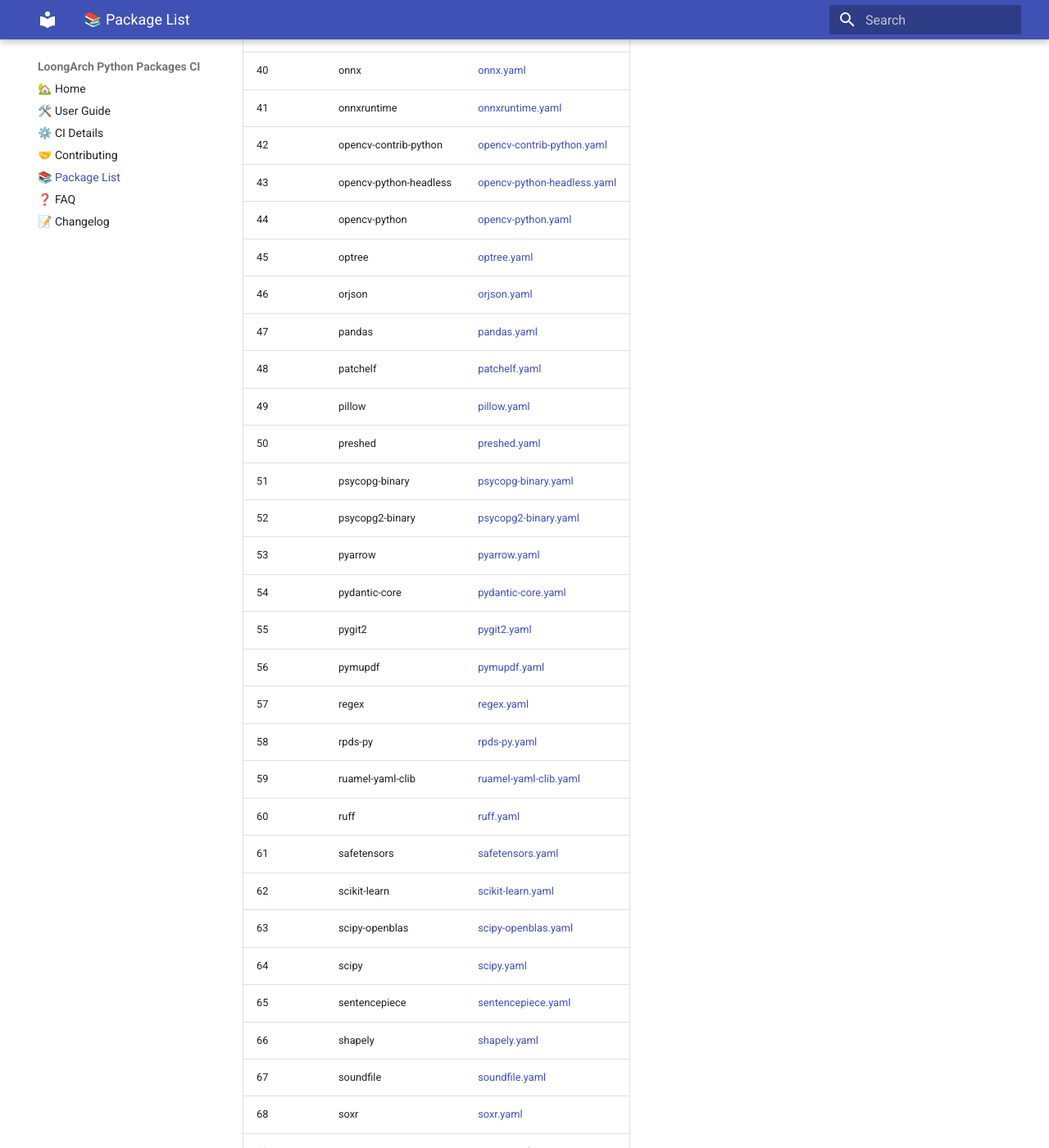
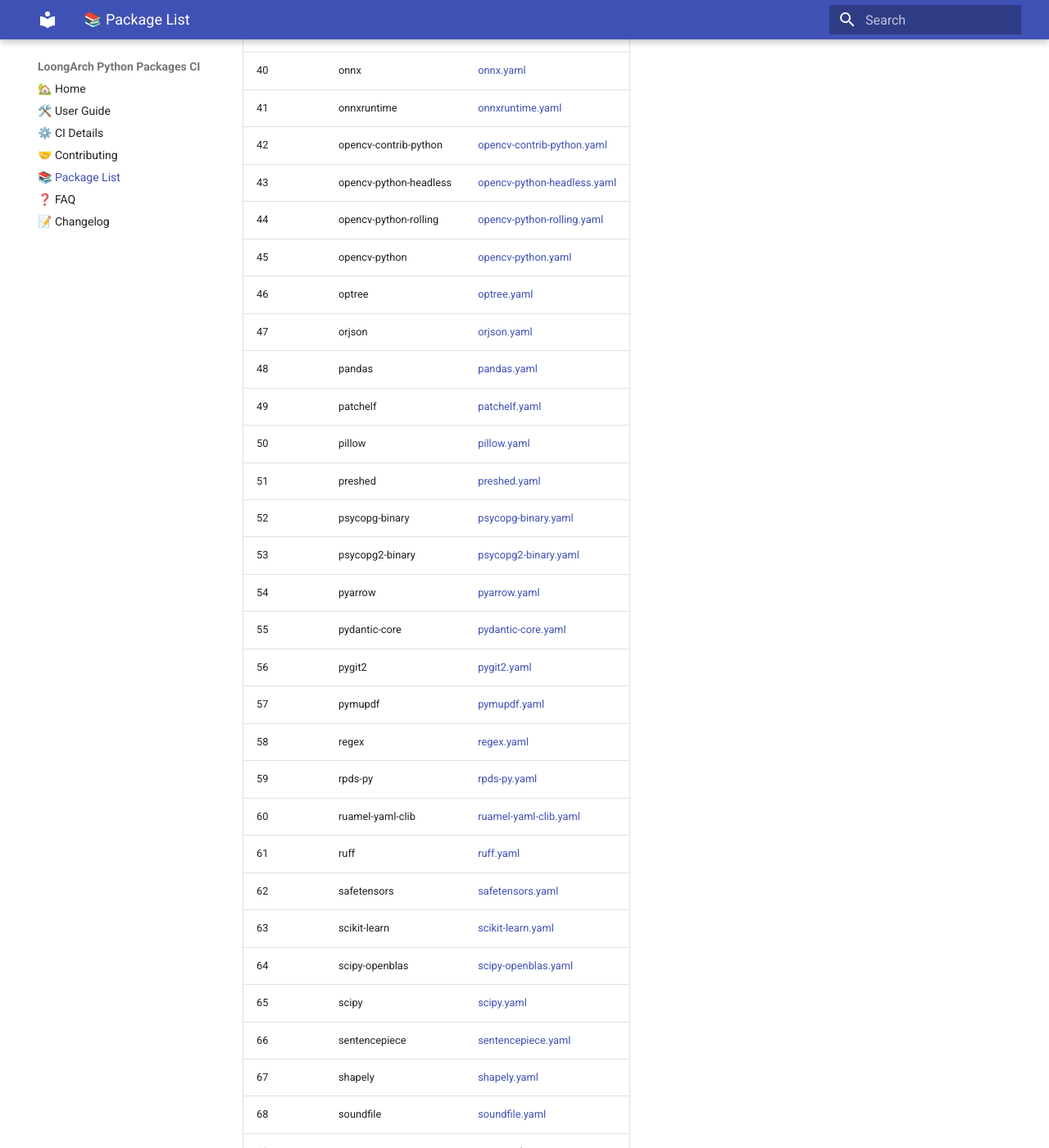
Before and after one commit to wxpppp/pypi, an MkDocs documentation site: the page built from docs/package-list.md, in a window 1280 px wide and 1400 px high, scrolled down 1935 px. Shown: the whole window at 82% size. Built offline with MkDocs 1.6.1 and Material for MkDocs 9.7.7, drawn with Linux system fonts in a browser that asks for light colours; some of the changed text lies outside the part shown.

Commit message:
auto: update bilingual README and package list docs

```diff
--- a/docs/package-list.md
+++ b/docs/package-list.md
@@ -45,43 +45,44 @@
 | 41 | onnxruntime | [onnxruntime.yaml](https://github.com/Loongson-Cloud-Community/pypi/blob/main/.github/workflows/onnxruntime.yaml) |
 | 42 | opencv-contrib-python | [opencv-contrib-python.yaml](https://github.com/Loongson-Cloud-Community/pypi/blob/main/.github/workflows/opencv-contrib-python.yaml) |
 | 43 | opencv-python-headless | [opencv-python-headless.yaml](https://github.com/Loongson-Cloud-Community/pypi/blob/main/.github/workflows/opencv-python-headless.yaml) |
-| 44 | opencv-python | [opencv-python.yaml](https://github.com/Loongson-Cloud-Community/pypi/blob/main/.github/workflows/opencv-python.yaml) |
-| 45 | optree | [optree.yaml](https://github.com/Loongson-Cloud-Community/pypi/blob/main/.github/workflows/optree.yaml) |
-| 46 | orjson | [orjson.yaml](https://github.com/Loongson-Cloud-Community/pypi/blob/main/.github/workflows/orjson.yaml) |
-| 47 | pandas | [pandas.yaml](https://github.com/Loongson-Cloud-Community/pypi/blob/main/.github/workflows/pandas.yaml) |
-| 48 | patchelf | [patchelf.yaml](https://github.com/Loongson-Cloud-Community/pypi/blob/main/.github/workflows/patchelf.yaml) |
-| 49 | pillow | [pillow.yaml](https://github.com/Loongson-Cloud-Community/pypi/blob/main/.github/workflows/pillow.yaml) |
-| 50 | preshed | [preshed.yaml](https://github.com/Loongson-Cloud-Community/pypi/blob/main/.github/workflows/preshed.yaml) |
-| 51 | psycopg-binary | [psycopg-binary.yaml](https://github.com/Loongson-Cloud-Community/pypi/blob/main/.github/workflows/psycopg-binary.yaml) |
-| 52 | psycopg2-binary | [psycopg2-binary.yaml](https://github.com/Loongson-Cloud-Community/pypi/blob/main/.github/workflows/psycopg2-binary.yaml) |
-| 53 | pyarrow | [pyarrow.yaml](https://github.com/Loongson-Cloud-Community/pypi/blob/main/.github/workflows/pyarrow.yaml) |
-| 54 | pydantic-core | [pydantic-core.yaml](https://github.com/Loongson-Cloud-Community/pypi/blob/main/.github/workflows/pydantic-core.yaml) |
-| 55 | pygit2 | [pygit2.yaml](https://github.com/Loongson-Cloud-Community/pypi/blob/main/.github/workflows/pygit2.yaml) |
-| 56 | pymupdf | [pymupdf.yaml](https://github.com/Loongson-Cloud-Community/pypi/blob/main/.github/workflows/pymupdf.yaml) |
-| 57 | regex | [regex.yaml](https://github.com/Loongson-Cloud-Community/pypi/blob/main/.github/workflows/regex.yaml) |
-| 58 | rpds-py | [rpds-py.yaml](https://github.com/Loongson-Cloud-Community/pypi/blob/main/.github/workflows/rpds-py.yaml) |
-| 59 | ruamel-yaml-clib | [ruamel-yaml-clib.yaml](https://github.com/Loongson-Cloud-Community/pypi/blob/main/.github/workflows/ruamel-yaml-clib.yaml) |
-| 60 | ruff | [ruff.yaml](https://github.com/Loongson-Cloud-Community/pypi/blob/main/.github/workflows/ruff.yaml) |
-| 61 | safetensors | [safetensors.yaml](https://github.com/Loongson-Cloud-Community/pypi/blob/main/.github/workflows/safetensors.yaml) |
-| 62 | scikit-learn | [scikit-learn.yaml](https://github.com/Loongson-Cloud-Community/pypi/blob/main/.github/workflows/scikit-learn.yaml) |
-| 63 | scipy-openblas | [scipy-openblas.yaml](https://github.com/Loongson-Cloud-Community/pypi/blob/main/.github/workflows/scipy-openblas.yaml) |
-| 64 | scipy | [scipy.yaml](https://github.com/Loongson-Cloud-Community/pypi/blob/main/.github/workflows/scipy.yaml) |
-| 65 | sentencepiece | [sentencepiece.yaml](https://github.com/Loongson-Cloud-Community/pypi/blob/main/.github/workflows/sentencepiece.yaml) |
-| 66 | shapely | [shapely.yaml](https://github.com/Loongson-Cloud-Community/pypi/blob/main/.github/workflows/shapely.yaml) |
-| 67 | soundfile | [soundfile.yaml](https://github.com/Loongson-Cloud-Community/pypi/blob/main/.github/workflows/soundfile.yaml) |
-| 68 | soxr | [soxr.yaml](https://github.com/Loongson-Cloud-Community/pypi/blob/main/.github/workflows/soxr.yaml) |
-| 69 | spacy | [spacy.yaml](https://github.com/Loongson-Cloud-Community/pypi/blob/main/.github/workflows/spacy.yaml) |
-| 70 | srsly | [srsly.yaml](https://github.com/Loongson-Cloud-Community/pypi/blob/main/.github/workflows/srsly.yaml) |
-| 71 | swig | [swig.yaml](https://github.com/Loongson-Cloud-Community/pypi/blob/main/.github/workflows/swig.yaml) |
-| 72 | thinc | [thinc.yaml](https://github.com/Loongson-Cloud-Community/pypi/blob/main/.github/workflows/thinc.yaml) |
-| 73 | tiktoken | [tiktoken.yaml](https://github.com/Loongson-Cloud-Community/pypi/blob/main/.github/workflows/tiktoken.yaml) |
-| 74 | tokenizers | [tokenizers.yaml](https://github.com/Loongson-Cloud-Community/pypi/blob/main/.github/workflows/tokenizers.yaml) |
-| 75 | torch | [torch.yaml](https://github.com/Loongson-Cloud-Community/pypi/blob/main/.github/workflows/torch.yaml) |
-| 76 | torchaudio | [torchaudio.yaml](https://github.com/Loongson-Cloud-Community/pypi/blob/main/.github/workflows/torchaudio.yaml) |
-| 77 | torchvision | [torchvision.yaml](https://github.com/Loongson-Cloud-Community/pypi/blob/main/.github/workflows/torchvision.yaml) |
-| 78 | ujson | [ujson.yaml](https://github.com/Loongson-Cloud-Community/pypi/blob/main/.github/workflows/ujson.yaml) |
-| 79 | uv | [uv.yaml](https://github.com/Loongson-Cloud-Community/pypi/blob/main/.github/workflows/uv.yaml) |
-| 80 | xxhash | [xxhash.yaml](https://github.com/Loongson-Cloud-Community/pypi/blob/main/.github/workflows/xxhash.yaml) |
-| 81 | zope.interface | [zope.interface.yaml](https://github.com/Loongson-Cloud-Community/pypi/blob/main/.github/workflows/zope.interface.yaml) |
+| 44 | opencv-python-rolling | [opencv-python-rolling.yaml](https://github.com/Loongson-Cloud-Community/pypi/blob/main/.github/workflows/opencv-python-rolling.yaml) |
+| 45 | opencv-python | [opencv-python.yaml](https://github.com/Loongson-Cloud-Community/pypi/blob/main/.github/workflows/opencv-python.yaml) |
+| 46 | optree | [optree.yaml](https://github.com/Loongson-Cloud-Community/pypi/blob/main/.github/workflows/optree.yaml) |
+| 47 | orjson | [orjson.yaml](https://github.com/Loongson-Cloud-Community/pypi/blob/main/.github/workflows/orjson.yaml) |
+| 48 | pandas | [pandas.yaml](https://github.com/Loongson-Cloud-Community/pypi/blob/main/.github/workflows/pandas.yaml) |
+| 49 | patchelf | [patchelf.yaml](https://github.com/Loongson-Cloud-Community/pypi/blob/main/.github/workflows/patchelf.yaml) |
+| 50 | pillow | [pillow.yaml](https://github.com/Loongson-Cloud-Community/pypi/blob/main/.github/workflows/pillow.yaml) |
+| 51 | preshed | [preshed.yaml](https://github.com/Loongson-Cloud-Community/pypi/blob/main/.github/workflows/preshed.yaml) |
+| 52 | psycopg-binary | [psycopg-binary.yaml](https://github.com/Loongson-Cloud-Community/pypi/blob/main/.github/workflows/psycopg-binary.yaml) |
+| 53 | psycopg2-binary | [psycopg2-binary.yaml](https://github.com/Loongson-Cloud-Community/pypi/blob/main/.github/workflows/psycopg2-binary.yaml) |
+| 54 | pyarrow | [pyarrow.yaml](https://github.com/Loongson-Cloud-Community/pypi/blob/main/.github/workflows/pyarrow.yaml) |
+| 55 | pydantic-core | [pydantic-core.yaml](https://github.com/Loongson-Cloud-Community/pypi/blob/main/.github/workflows/pydantic-core.yaml) |
+| 56 | pygit2 | [pygit2.yaml](https://github.com/Loongson-Cloud-Community/pypi/blob/main/.github/workflows/pygit2.yaml) |
+| 57 | pymupdf | [pymupdf.yaml](https://github.com/Loongson-Cloud-Community/pypi/blob/main/.github/workflows/pymupdf.yaml) |
+| 58 | regex | [regex.yaml](https://github.com/Loongson-Cloud-Community/pypi/blob/main/.github/workflows/regex.yaml) |
+| 59 | rpds-py | [rpds-py.yaml](https://github.com/Loongson-Cloud-Community/pypi/blob/main/.github/workflows/rpds-py.yaml) |
+| 60 | ruamel-yaml-clib | [ruamel-yaml-clib.yaml](https://github.com/Loongson-Cloud-Community/pypi/blob/main/.github/workflows/ruamel-yaml-clib.yaml) |
+| 61 | ruff | [ruff.yaml](https://github.com/Loongson-Cloud-Community/pypi/blob/main/.github/workflows/ruff.yaml) |
+| 62 | safetensors | [safetensors.yaml](https://github.com/Loongson-Cloud-Community/pypi/blob/main/.github/workflows/safetensors.yaml) |
+| 63 | scikit-learn | [scikit-learn.yaml](https://github.com/Loongson-Cloud-Community/pypi/blob/main/.github/workflows/scikit-learn.yaml) |
+| 64 | scipy-openblas | [scipy-openblas.yaml](https://github.com/Loongson-Cloud-Community/pypi/blob/main/.github/workflows/scipy-openblas.yaml) |
+| 65 | scipy | [scipy.yaml](https://github.com/Loongson-Cloud-Community/pypi/blob/main/.github/workflows/scipy.yaml) |
+| 66 | sentencepiece | [sentencepiece.yaml](https://github.com/Loongson-Cloud-Community/pypi/blob/main/.github/workflows/sentencepiece.yaml) |
+| 67 | shapely | [shapely.yaml](https://github.com/Loongson-Cloud-Community/pypi/blob/main/.github/workflows/shapely.yaml) |
+| 68 | soundfile | [soundfile.yaml](https://github.com/Loongson-Cloud-Community/pypi/blob/main/.github/workflows/soundfile.yaml) |
+| 69 | soxr | [soxr.yaml](https://github.com/Loongson-Cloud-Community/pypi/blob/main/.github/workflows/soxr.yaml) |
+| 70 | spacy | [spacy.yaml](https://github.com/Loongson-Cloud-Community/pypi/blob/main/.github/workflows/spacy.yaml) |
+| 71 | srsly | [srsly.yaml](https://github.com/Loongson-Cloud-Community/pypi/blob/main/.github/workflows/srsly.yaml) |
+| 72 | swig | [swig.yaml](https://github.com/Loongson-Cloud-Community/pypi/blob/main/.github/workflows/swig.yaml) |
+| 73 | thinc | [thinc.yaml](https://github.com/Loongson-Cloud-Community/pypi/blob/main/.github/workflows/thinc.yaml) |
+| 74 | tiktoken | [tiktoken.yaml](https://github.com/Loongson-Cloud-Community/pypi/blob/main/.github/workflows/tiktoken.yaml) |
+| 75 | tokenizers | [tokenizers.yaml](https://github.com/Loongson-Cloud-Community/pypi/blob/main/.github/workflows/tokenizers.yaml) |
+| 76 | torch | [torch.yaml](https://github.com/Loongson-Cloud-Community/pypi/blob/main/.github/workflows/torch.yaml) |
+| 77 | torchaudio | [torchaudio.yaml](https://github.com/Loongson-Cloud-Community/pypi/blob/main/.github/workflows/torchaudio.yaml) |
+| 78 | torchvision | [torchvision.yaml](https://github.com/Loongson-Cloud-Community/pypi/blob/main/.github/workflows/torchvision.yaml) |
+| 79 | ujson | [ujson.yaml](https://github.com/Loongson-Cloud-Community/pypi/blob/main/.github/workflows/ujson.yaml) |
+| 80 | uv | [uv.yaml](https://github.com/Loongson-Cloud-Community/pypi/blob/main/.github/workflows/uv.yaml) |
+| 81 | xxhash | [xxhash.yaml](https://github.com/Loongson-Cloud-Community/pypi/blob/main/.github/workflows/xxhash.yaml) |
+| 82 | zope.interface | [zope.interface.yaml](https://github.com/Loongson-Cloud-Community/pypi/blob/main/.github/workflows/zope.interface.yaml) |
 
 _This table is automatically generated by GitHub Actions._
```
Also changed, not shown: README.md (+41 -40 lines), README_zh.md (+39 -38 lines).
